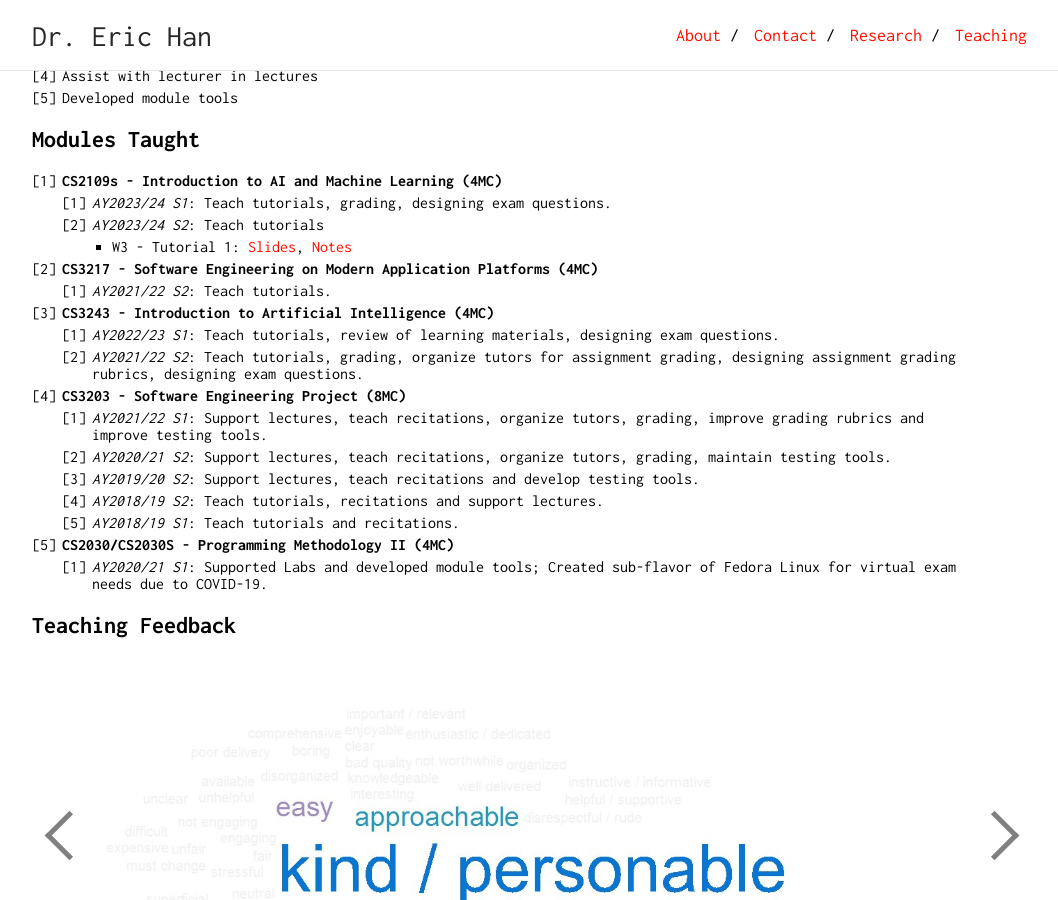
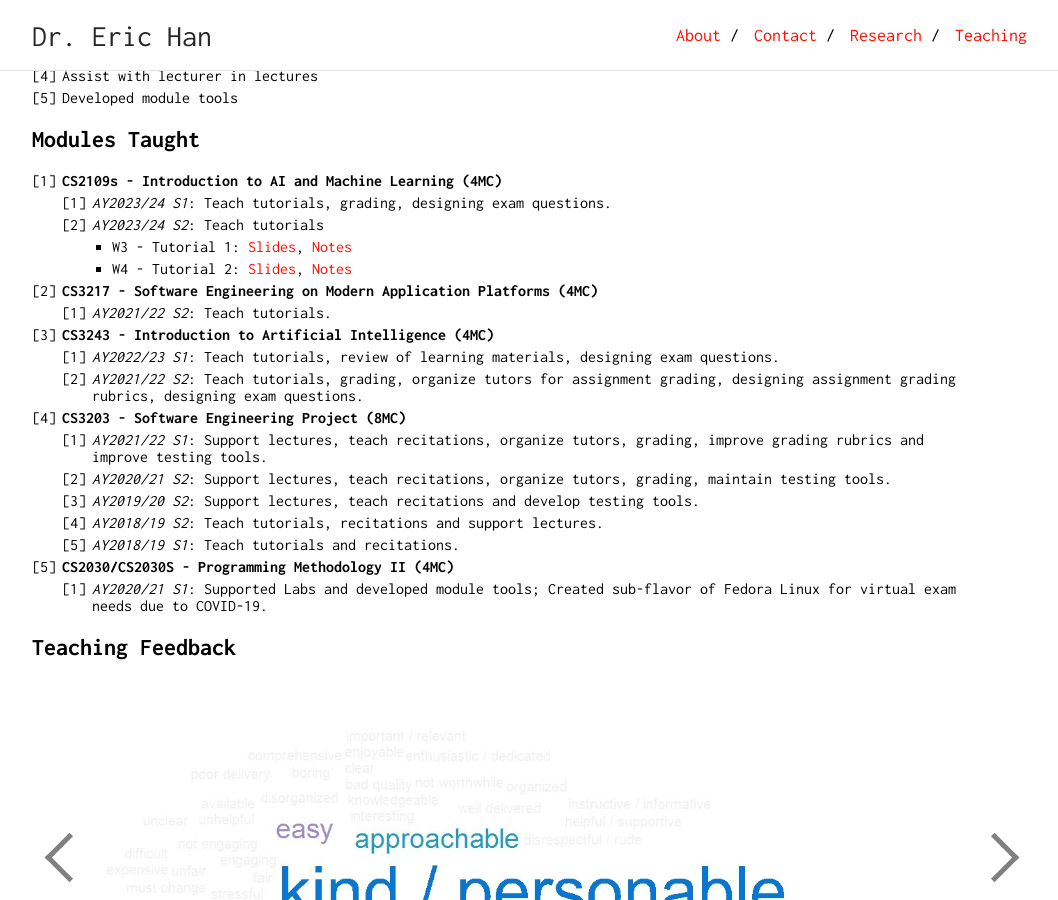
Before and after one commit to eric-vader/eric-vader.github.io, a Jekyll site: the page built from teaching.md, in a window 1280 px wide and 900 px high, scrolled down 327 px. Shown: the whole window, without its empty margins (108-1166 px from the left). Built offline with Jekyll 4.4.1, drawn with Linux system fonts in a browser that asks for light colours.

Commit message:
Updated slides T2

```diff
--- a/teaching.md
+++ b/teaching.md
@@ -35,6 +35,7 @@
     1. _AY2023/24 S1_: Teach tutorials, grading, designing exam questions.
     1. _AY2023/24 S2_: Teach tutorials
         * W3 - Tutorial 1: [Slides](/teaching/AY2324S2/CS2109s/T01_Tutorial_Slides.pdf), [Notes](/teaching/AY2324S2/CS2109s/T01_Tutorial.pdf)
+        * W4 - Tutorial 2: [Slides](/teaching/AY2324S2/CS2109s/T02_Tutorial_Slides.pdf), [Notes](/teaching/AY2324S2/CS2109s/T02_Tutorial.pdf)
 1. **CS3217 - Software Engineering on Modern Application Platforms (4MC)**
     1. _AY2021/22 S2_: Teach tutorials.
 1. **CS3243 - Introduction to Artificial Intelligence (4MC)**
```
Also changed, not shown: 2 other files.
